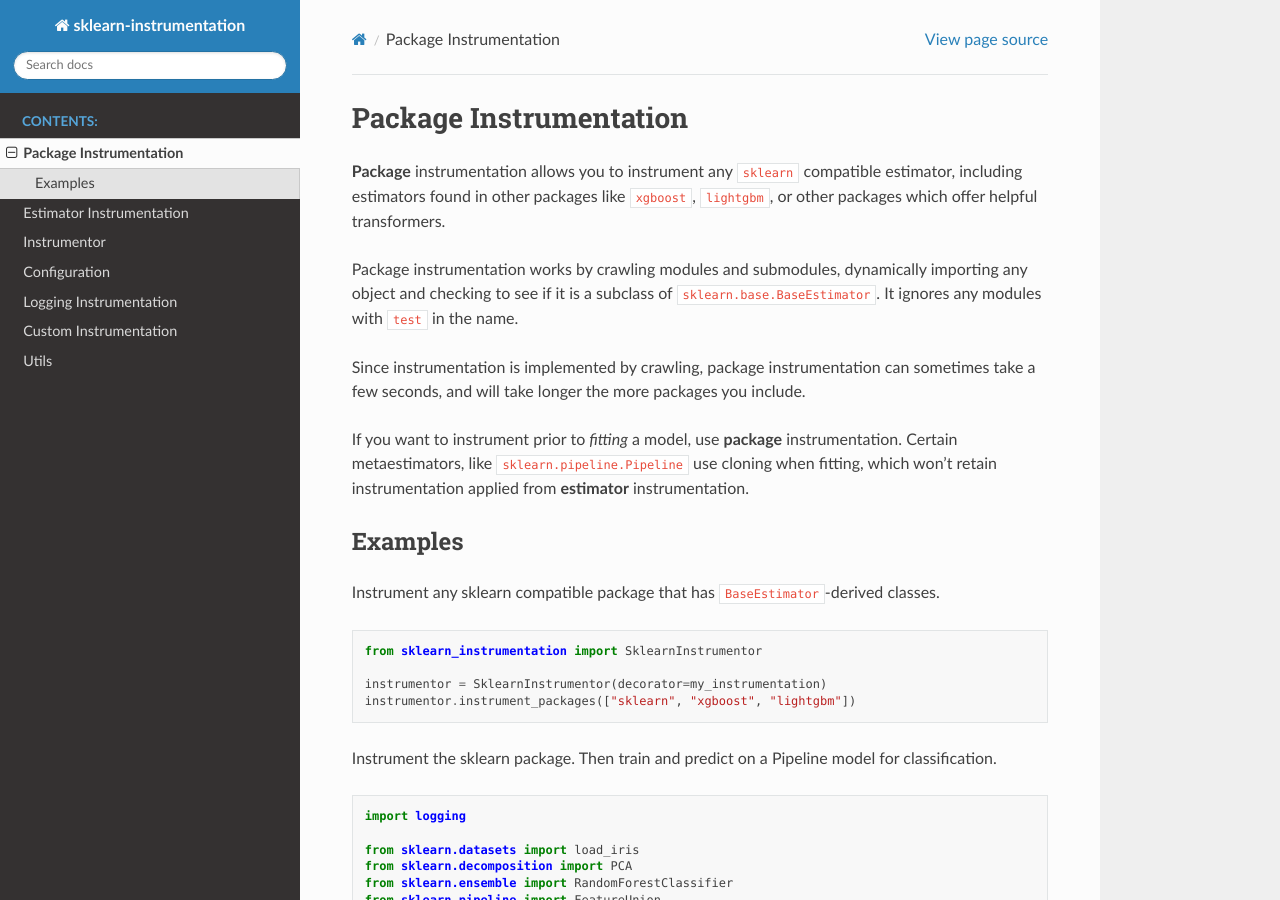
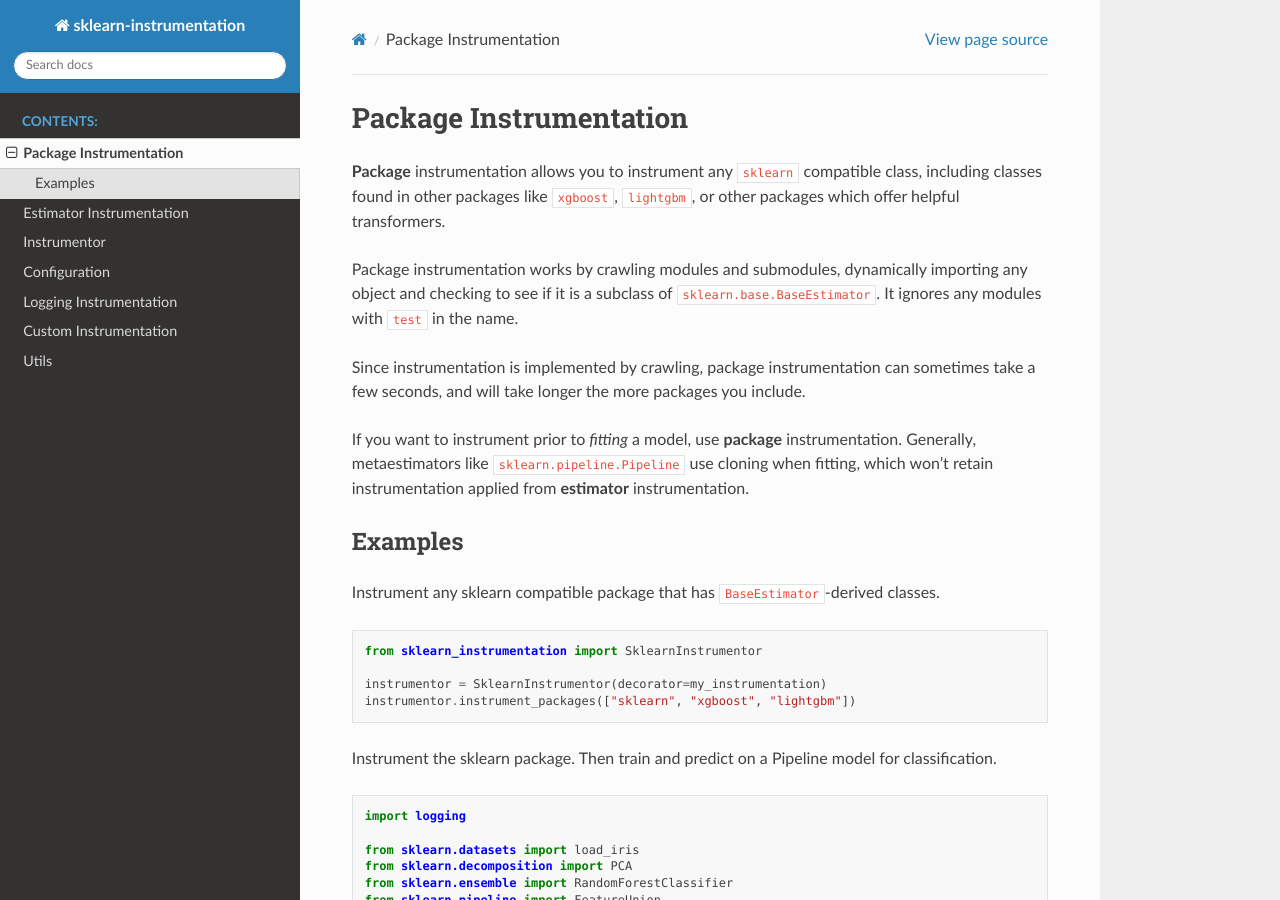
Before and after one commit to crflynn/sklearn-instrumentation, a Sphinx documentation site: the page built from docs/package_instrumentation.rst, in a window 1280 px wide and 900 px high. Built offline with Sphinx 7.4.7 and the Read the Docs theme 2.0.0, drawn with Linux system fonts in a browser that asks for light colours.

Commit message:
update documentation

```diff
--- a/docs/index.rst
+++ b/docs/index.rst
@@ -3,7 +3,7 @@ sklearn-instrumentation Documentation
 
 Generalized instrumentation tooling for scikit-learn models. ``sklearn_instrumentation`` allows instrumenting the ``sklearn`` package and any scikit-learn compatible packages with estimators and transformers inheriting from ``sklearn.base.BaseEstimator``.
 
-Instrumentation works by applying decorators to methods of ``BaseEstimator``-derived classes or instances. By default the, instrumentor applies instrumentation to the following methods (except when they are properties):
+Instrumentation works by applying decorators to methods of ``BaseEstimator``-derived classes or instances. By default the instrumentor applies instrumentation to the following methods (except when they are properties):
 
 * fit
 * predict
--- a/docs/instrumentation/custom.rst
+++ b/docs/instrumentation/custom.rst
@@ -1,7 +1,7 @@
 Custom Instrumentation
 ======================
 
-The package comes with a handful of decorators which log information about ``X`` or timing of execution. You can create your own instrumentation just by creating a decorator, following this pattern
+The package comes with a handful of decorators which log information about ``X`` or timing of execution. You can create your own instrumentation just by creating a decorator, following this pattern:
 
 .. code-block:: python
 
--- a/docs/package_instrumentation.rst
+++ b/docs/package_instrumentation.rst
@@ -1,13 +1,13 @@
 Package Instrumentation
 =======================
 
-**Package** instrumentation allows you to instrument any ``sklearn`` compatible estimator, including estimators found in other packages like ``xgboost``, ``lightgbm``, or other packages which offer helpful transformers.
+**Package** instrumentation allows you to instrument any ``sklearn`` compatible class, including classes found in other packages like ``xgboost``, ``lightgbm``, or other packages which offer helpful transformers.
 
 Package instrumentation works by crawling modules and submodules, dynamically importing any object and checking to see if it is a subclass of ``sklearn.base.BaseEstimator``. It ignores any modules with ``test`` in the name.
 
 Since instrumentation is implemented by crawling, package instrumentation can sometimes take a few seconds, and will take longer the more packages you include.
 
-If you want to instrument prior to *fitting* a model, use **package** instrumentation. Certain metaestimators, like ``sklearn.pipeline.Pipeline`` use cloning when fitting, which won't retain instrumentation applied from **estimator** instrumentation.
+If you want to instrument prior to *fitting* a model, use **package** instrumentation. Generally, metaestimators like ``sklearn.pipeline.Pipeline`` use cloning when fitting, which won't retain instrumentation applied from **estimator** instrumentation.
 
 Examples
 --------
```
Also changed, not shown: other parts of docs/instrumentation/custom.rst (+1 -1 lines), README.rst (+13 -13 lines), 2 other files.
